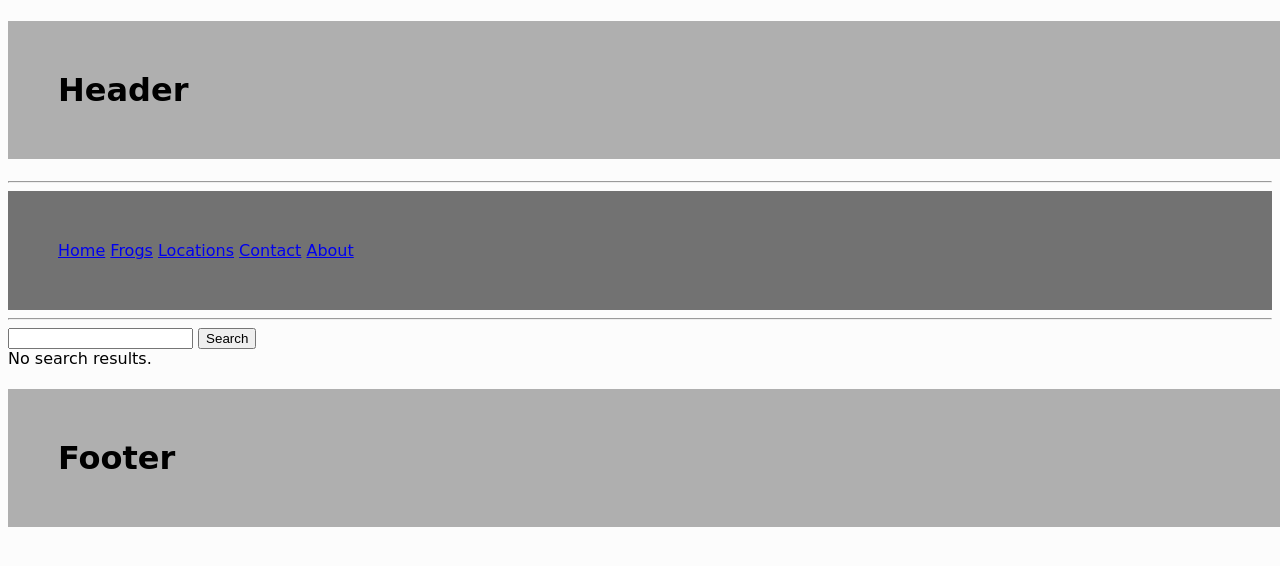
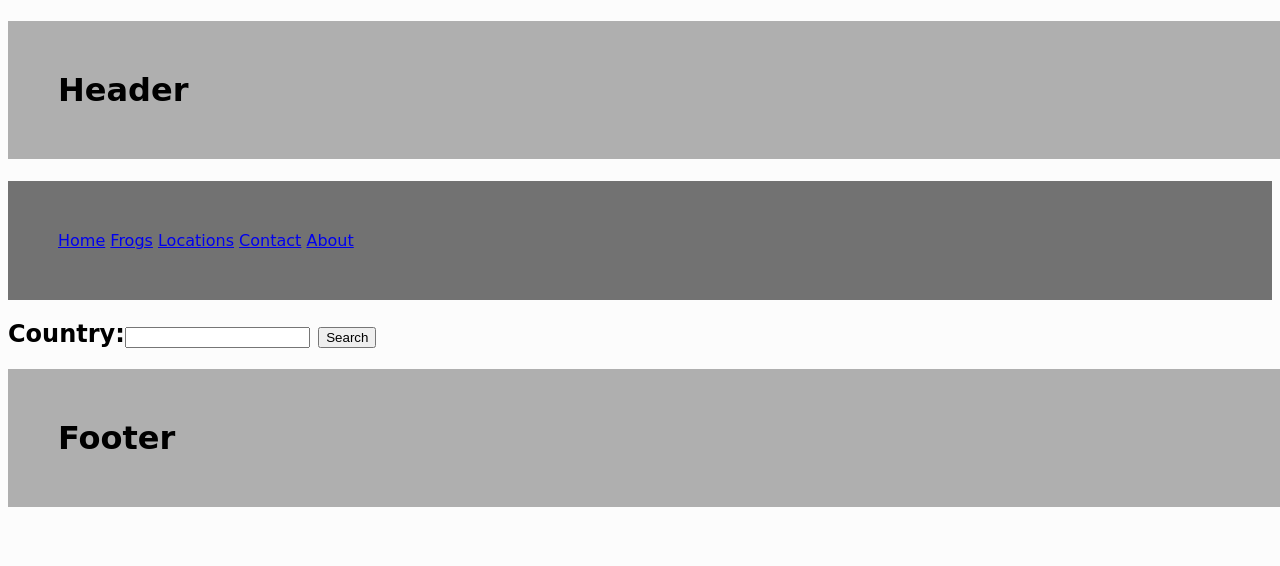
Before and after one commit to protrooper/Linuses-12DTP-project, a Flask app: page /locations in a window 1280 px wide; the page is wider, and only the part inside the window is pictured. Shown: the top 566 px of that part. Run offline with Flask 3, Linux system fonts and the light colour scheme.

Commit message:
added character limmit to search field, added search.html, added back button which goes to location page again

```diff
--- a/routes.py
+++ b/routes.py
@@ -44,10 +44,11 @@ def locations():
         data = dict(request.form)
         print(data['search'])
         countries = getcountries(data['search'])
+        sortedCountries = sorted(countries, key=lambda frog: frog[1])
+        return render_template("search.html", title = "search results", frogs=sortedCountries)
     else:
-        countries = []
-
-    return render_template("locations.html", title = "Location", results = countries)
+        sortedCountries = []
+        return render_template("locations.html", title = "Location", results = sortedCountries)
 
 @app.route('/all_frogs')
 def all_frogs():
--- a/templates/locations.html
+++ b/templates/locations.html
@@ -3,18 +3,9 @@
 
 
 <form method="post">
-    <input type = "text" name = "search" required>
+    <h2>Country:<input type = "text" name = "search" required maxlength = "20">
     <input type = "submit" value = "Search">
+    </h2>
 </form>
 
-{% if results | length != 0 %}
-<table id="test">
-    {%for item in results%}
-    <div class = "grid-item"> <h2><a href = "/frog/{{item[0]}}"> {{item[1]}}</a></h2><p>{{item[3]}}</p>
-    <img src = "{{item[2]}}" /> </div>
-    {% endfor %}
-</table>
-{% else %}
-<div id = "test"> No search results.</div>
-{% endif %}
 {%endblock%}
--- a/templates/nav.html
+++ b/templates/nav.html
@@ -1,5 +1,3 @@
-<hr>
 <nav>
 <a href = "/">Home</a> <a href = "/all_frogs">Frogs</a> <a href = "/locations">Locations</a> <a href = "/contact">Contact</a> <a href = "/about">About</a>
 </nav>
-<hr>
```
Also changed, not shown: templates/search.html (added, +23 -0 lines).
